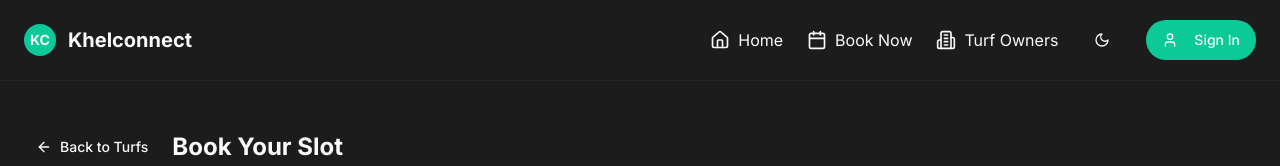
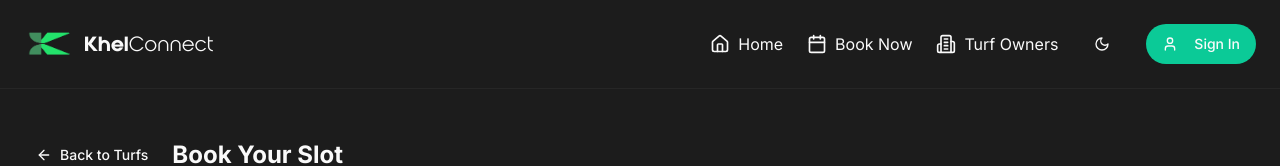
Before and after one commit to khelconnect/KhelConnect-WebApp, a Next.js app: page /booking in a window 1280 px wide. Shown: the top 166 px of the page. Built offline with nearby package versions, Linux system fonts and the light colour scheme; no server answers; the database is empty.

Commit message:
Navbar change

```diff
--- a/components/main-navbar.tsx
+++ b/components/main-navbar.tsx
@@ -15,8 +15,15 @@ export function MainNavbar() {
     <header className="border-b border-border sticky top-0 bg-background z-10">
       <div className="container mx-auto px-6 py-5 flex justify-between items-center">
         <Link href={isOwnerSection ? "/owner/dashboard" : "/"} className="font-bold text-xl flex items-center gap-3">
-          <span className="bg-primary text-primary-foreground p-1.5 rounded-full text-sm">KC</span>
-          Khelconnect {isOwnerSection && <span className="text-primary">Partner</span>}
+          {/* <span className="bg-primary text-primary-foreground p-1.5 rounded-full text-sm">KC</span> */}
+          <img
+            src="/logo.png"
+            alt="Khelconnect Logo"
+            className="h-12 w-12 rounded-full object-contain"
+          />
+          <p className="font-qualyneue"><span className="font-bold">Khel</span>
+          <span className="font-light">Connect</span>
+          {isOwnerSection && <span className="text-primary"> Partner</span>}</p>
         </Link>
 
         {/* Desktop Navigation */}
```
Also changed, not shown: 1 other file (tests, documents, lock files or other folders).
